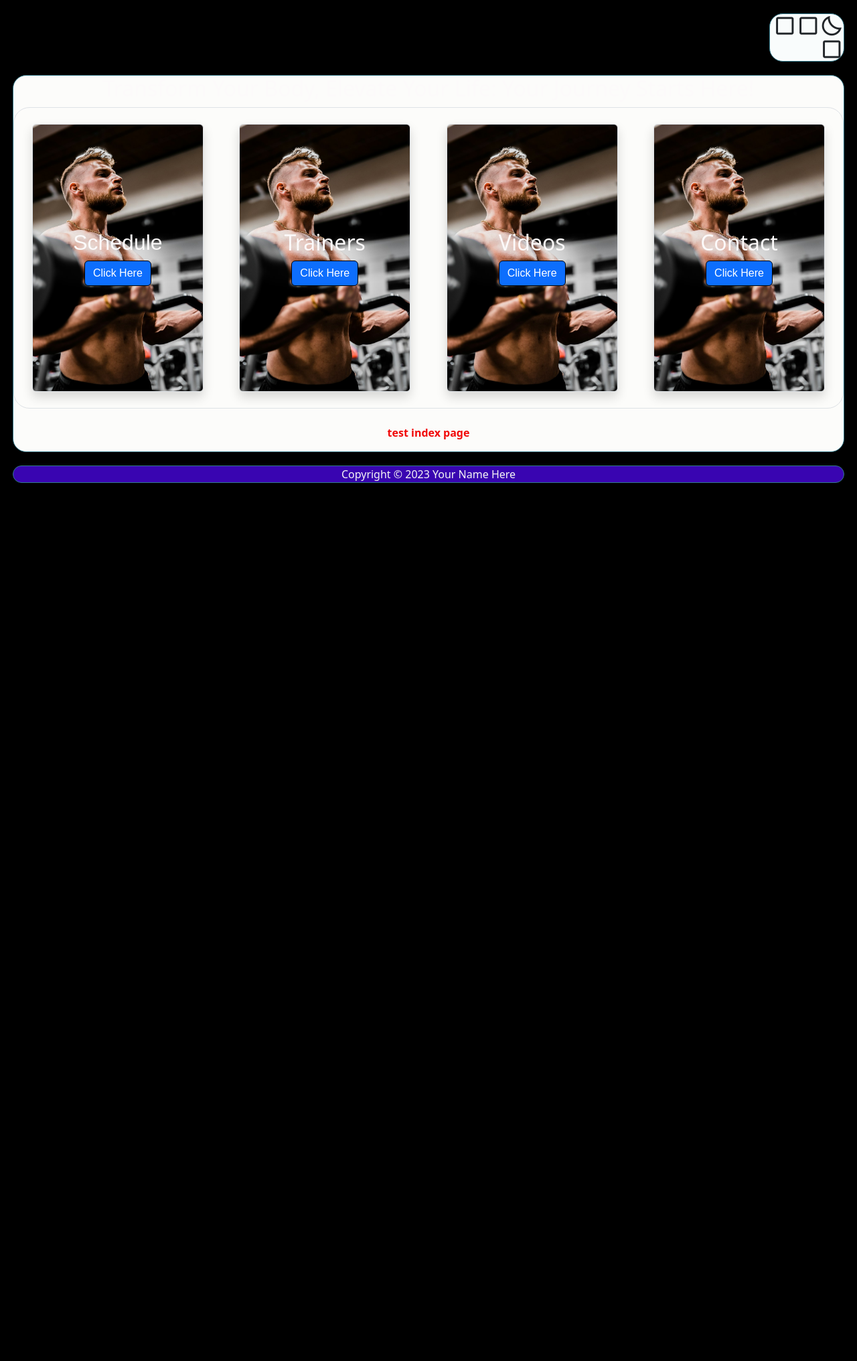
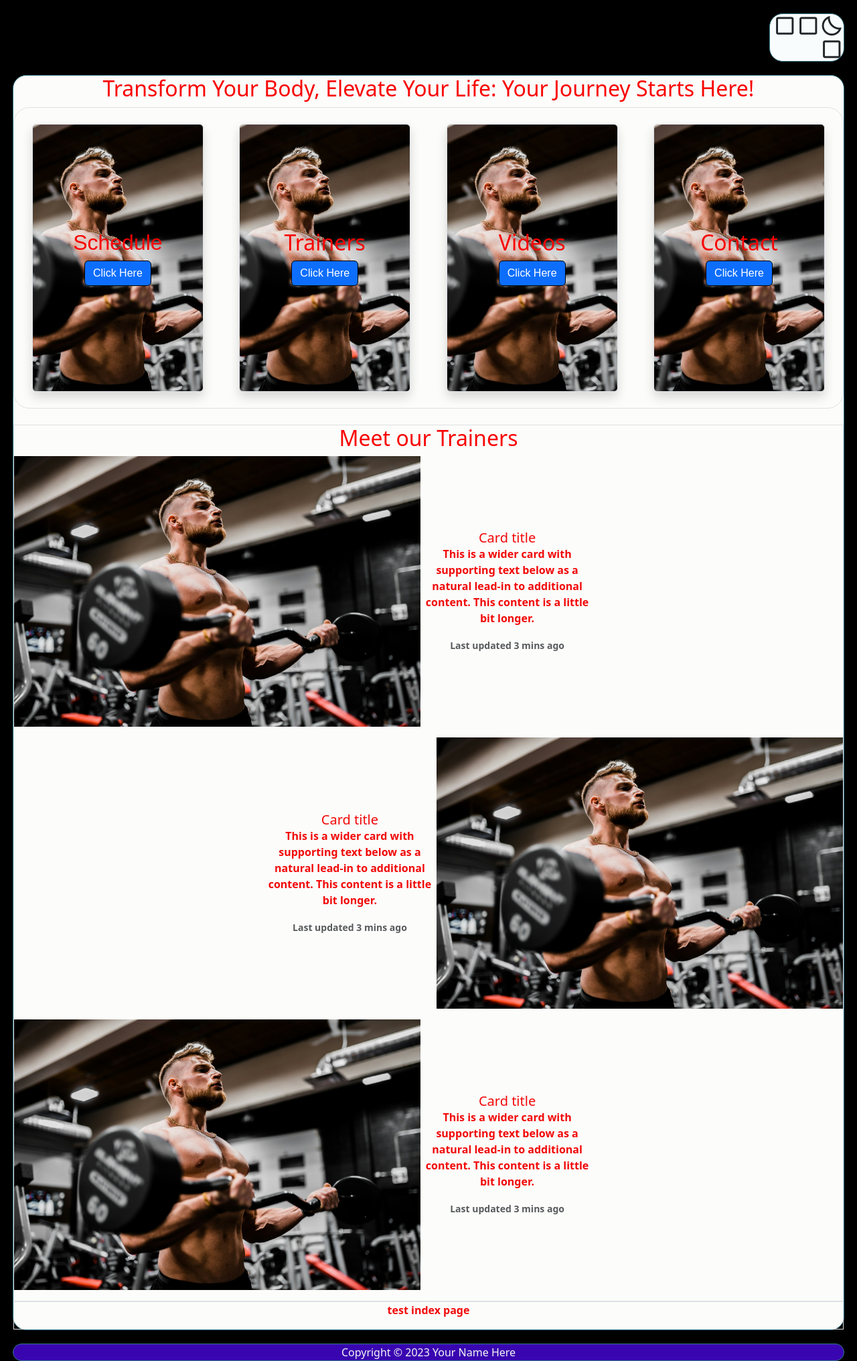
Before and after one commit to Emmaf97/Python_assignment_submission, a Flask app: page / in a window 1280 px wide. Shown: the part 135-2167 px from the top of the page at 67% size. Before the commit the page ends 856 px from the top, so only its background shows below. Run offline with Flask 3, Linux system fonts and the light colour scheme.

Commit message:
index layout v1.2

```diff
--- a/files/static/css/desktop.css
+++ b/files/static/css/desktop.css
@@ -3,7 +3,7 @@ body {
 }
 
 h2 {
-    color: rgb(252, 250, 250);
+    color: rgb(248, 2, 2);
 }
 .h2-navigation {
     font-family: 'Oswald', sans-serif;
@@ -28,6 +28,7 @@ h2 {
     border: 1px solid black;
     font-family: 'Oswald', sans-serif;
 }
+
 dl, ol, ul {
     margin-top: 1%;
     margin-bottom: 1rem;
@@ -60,6 +61,31 @@ li {
     justify-content: center;
     align-items: center;
 }
+.card-trainer{
+    width: 70%;
+    /* float: right; */
+    display: flex;
+    align-items: center;
+    justify-content: center;
+}
+.card-trainer-flipped{
+    width: 70%;
+    /* float: right; */
+    display: flex;
+    align-items: center;
+    justify-content: right;
+    float: right;
+}
+/* .card-body{
+padding-left: 15%;
+}
+.card-body-flipped{
+    padding-right: 15%;
+} */
+.card-img-top{
+    max-width: 70%;
+    height:auto;
+ }
 .card-dark{
     background-color: black;
     border: solid 1px grey;
--- a/files/templates/index.html
+++ b/files/templates/index.html
@@ -22,5 +22,35 @@
             Here</a>
     </div>
 </section>
-<p>test index page</p>
+<section class="border class">
+    <h2>Meet our Trainers</h2>
+    <div class="card-trainer mb-3">
+        <img src="../static/images/gym-slider.jpg" class="card-img-top" alt="...">
+        <div class="card-body">
+          <h5 class="card-title">Card title</h5>
+          <p class="card-text">This is a wider card with supporting text below as a natural lead-in to additional content. This content is a little bit longer.</p>
+          <p class="card-text"><small class="text-body-secondary">Last updated 3 mins ago</small></p>
+        </div>
+      </div>
+      <div class="card-trainer-flipped mb-3">
+        <div class="card-body">
+          <h5 class="card-title">Card title</h5>
+          <p class="card-text">This is a wider card with supporting text below as a natural lead-in to additional content. This content is a little bit longer.</p>
+          <p class="card-text"><small class="text-body-secondary">Last updated 3 mins ago</small></p>
+        </div>
+        <img src="../static/images/gym-slider.jpg" class="card-img-top" alt="...">
+      </div>
+      <div class="card-trainer mb-3">
+        <img src="../static/images/gym-slider.jpg" class="card-img-top" alt="...">
+        <div class="card-body">
+          <h5 class="card-title">Card title</h5>
+          <p class="card-text">This is a wider card with supporting text below as a natural lead-in to additional content. This content is a little bit longer.</p>
+          <p class="card-text"><small class="text-body-secondary">Last updated 3 mins ago</small></p>
+        </div>
+      </div>
+</section>
+<section class="border class">
+    <p>test index page</p>
+</section>
+
 {% endblock %}
```
